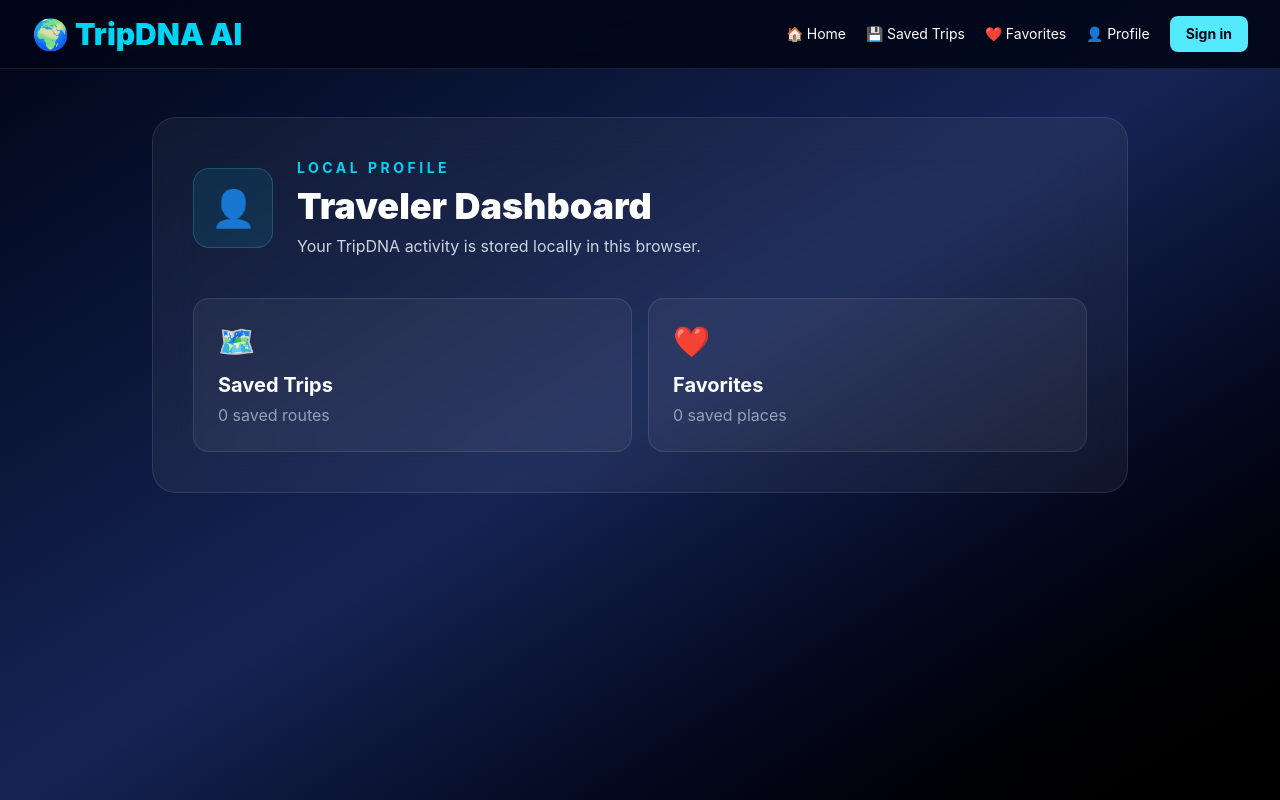
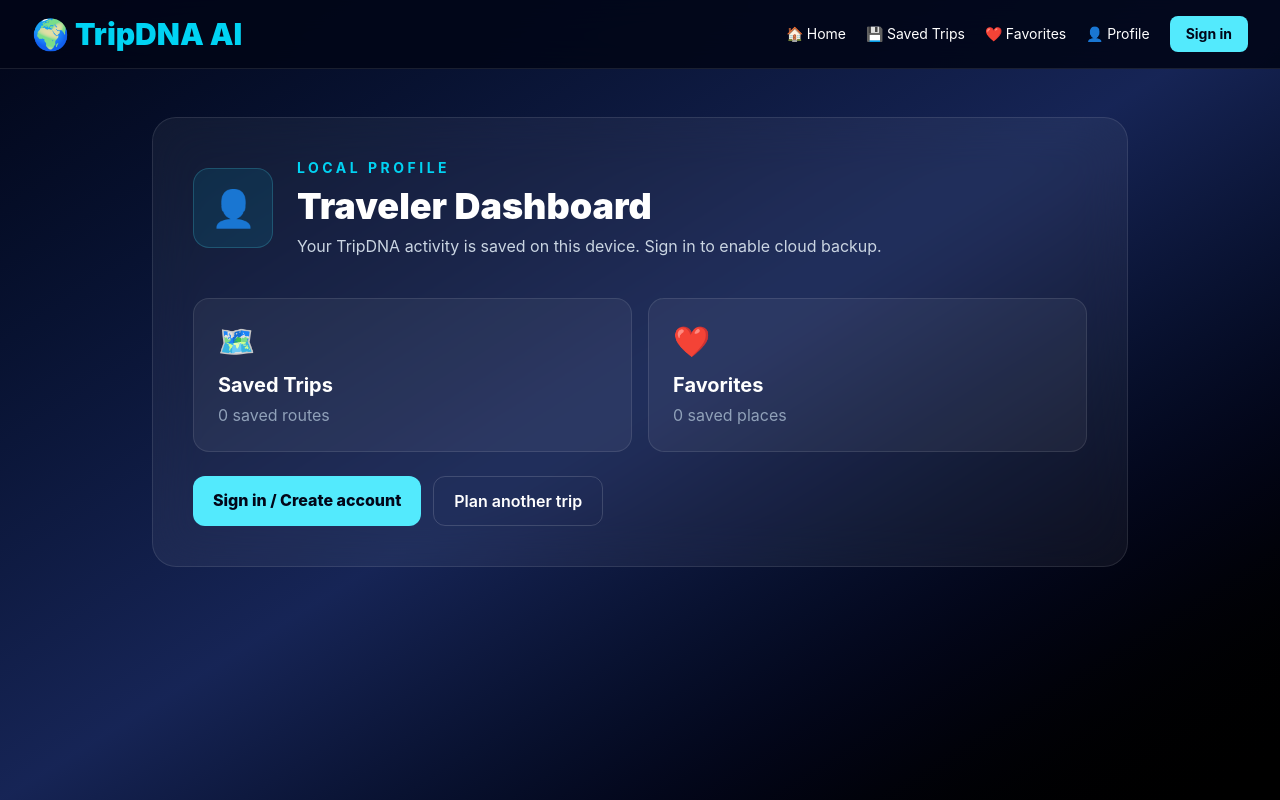
Before and after one commit to ayushydv1805/TripDNA-AI, a React (Vite) app: page /profile in a window 1280 px wide. Built offline with nearby package versions, Linux system fonts and the light colour scheme; no server answers.

Commit message:
feat: show account and cloud backup status in profile

```diff
--- a/src/pages/Profile.jsx
+++ b/src/pages/Profile.jsx
@@ -1,11 +1,26 @@
+import { useState } from "react";
 import { Link } from "react-router-dom";
 import Navbar from "../components/layout/Navbar";
+import { useAuth } from "../app/AuthContext";
 import { getFavorites } from "../services/storage/favorites";
 import { getTrips } from "../services/storage/trips";
 
 function Profile() {
   const favorites = getFavorites();
   const trips = getTrips();
+  const { user, cloudStatus, logout } = useAuth();
+  const [feedback, setFeedback] = useState("");
+
+  async function handleLogout() {
+    setFeedback("");
+    try {
+      await logout();
+      setFeedback("You have been signed out. Your on-device trip history is still saved.");
+    } catch (error) {
+      console.error("TripDNA sign-out failed:", error);
+      setFeedback("We could not sign you out. Please try again.");
+    }
+  }
 
   return (
     <div className="min-h-screen bg-gradient-to-br from-slate-950 via-blue-950 to-black text-white">
@@ -14,13 +29,13 @@
         <section className="rounded-3xl border border-white/10 bg-white/5 p-8 backdrop-blur-xl md:p-10">
           <div className="flex flex-col gap-6 md:flex-row md:items-center">
             <div className="flex h-20 w-20 items-center justify-center rounded-2xl border border-cyan-300/20 bg-cyan-400/10 text-4xl">👤</div>
-            <div>
-              <p className="text-sm font-bold uppercase tracking-[0.25em] text-cyan-400">Local profile</p>
-              <h1 className="mt-2 text-3xl font-black md:text-4xl">Traveler Dashboard</h1>
-              <p className="mt-2 text-slate-300">Your TripDNA activity is stored locally in this browser.</p>
+            <div className="min-w-0">
+              <p className="text-sm font-bold uppercase tracking-[0.25em] text-cyan-400">{user ? "TripDNA account" : "Local profile"}</p>
+              <h1 className="mt-2 break-words text-3xl font-black md:text-4xl">{user ? "Welcome, " + (user.displayName || "traveler") : "Traveler Dashboard"}</h1>
+              {user ? <p className="mt-2 break-all text-slate-300">{user.email}</p> : <p className="mt-2 text-slate-300">Your TripDNA activity is saved on this device. Sign in to enable cloud backup.</p>}
+              {user && <p className="mt-2 text-sm text-slate-400">{cloudStatus === "synced" ? "☁️ Account backup connected. Trips, recent searches and favorites sync to your account." : cloudStatus === "syncing" ? "☁️ Syncing your saved travel data…" : "💾 Your local data is safe. Cloud backup may need Firebase configuration or network access."}</p>}
             </div>
           </div>
-
           <div className="mt-10 grid gap-4 sm:grid-cols-2">
             <Link to="/saved" className="rounded-2xl border border-white/10 bg-white/5 p-6 transition hover:-translate-y-1 hover:border-cyan-300/30">
               <p className="text-3xl">🗺️</p>
@@ -33,6 +48,15 @@
               <p className="mt-1 text-slate-400">{favorites.length} saved place{favorites.length === 1 ? "" : "s"}</p>
             </Link>
           </div>
+          <div className="mt-6 flex flex-wrap gap-3">
+            {user ? (
+              <button type="button" onClick={handleLogout} className="rounded-xl border border-white/15 px-5 py-3 font-bold transition hover:border-cyan-300/40 hover:text-cyan-300">Sign out</button>
+            ) : (
+              <Link to="/login" className="rounded-xl bg-cyan-300 px-5 py-3 font-extrabold text-slate-950 transition hover:bg-cyan-200">Sign in / Create account</Link>
+            )}
+            <Link to="/" className="rounded-xl border border-white/15 px-5 py-3 font-semibold transition hover:bg-white/5">Plan another trip</Link>
+          </div>
+          {feedback && <p role="status" className="mt-4 text-sm text-cyan-200">{feedback}</p>}
         </section>
       </main>
     </div>
```
